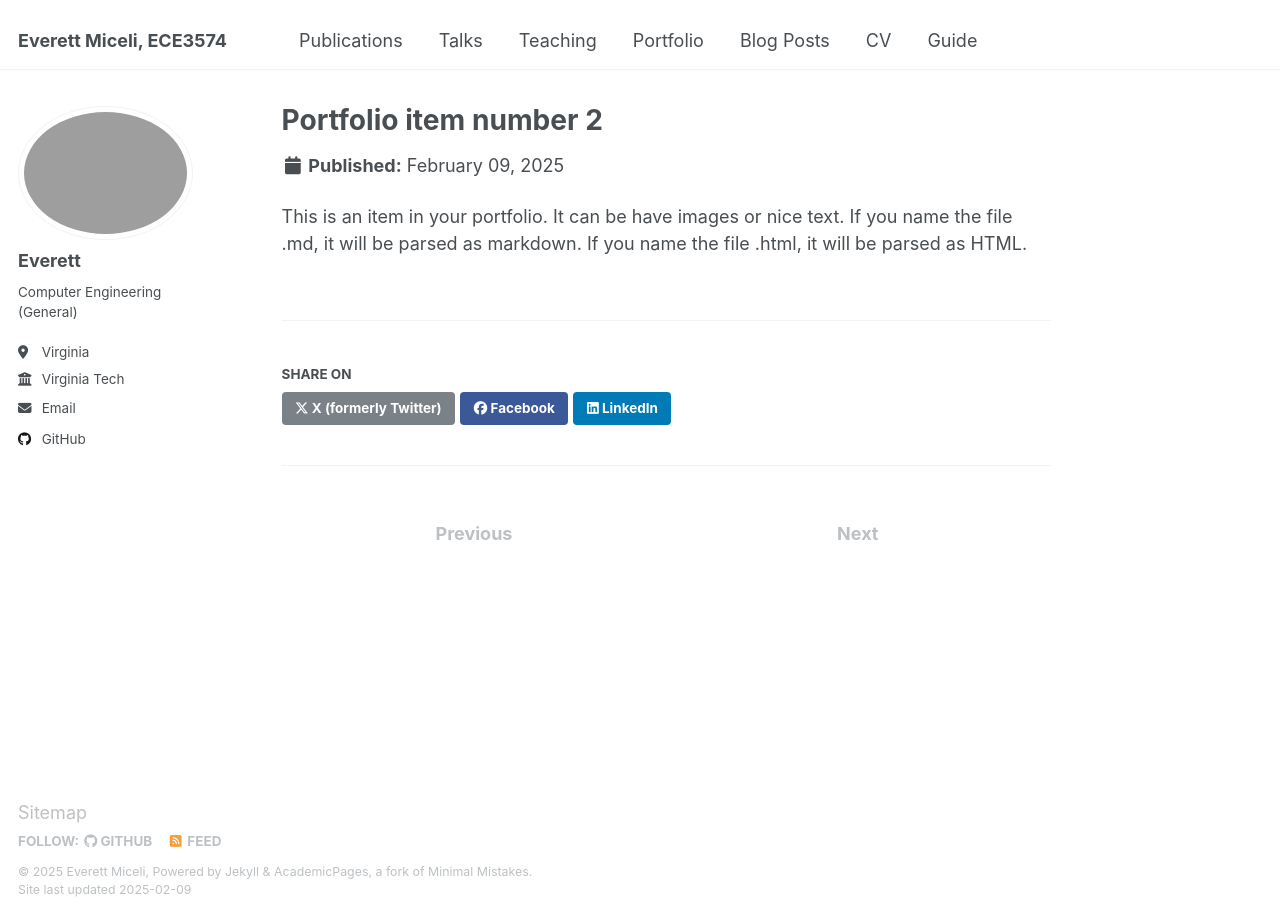
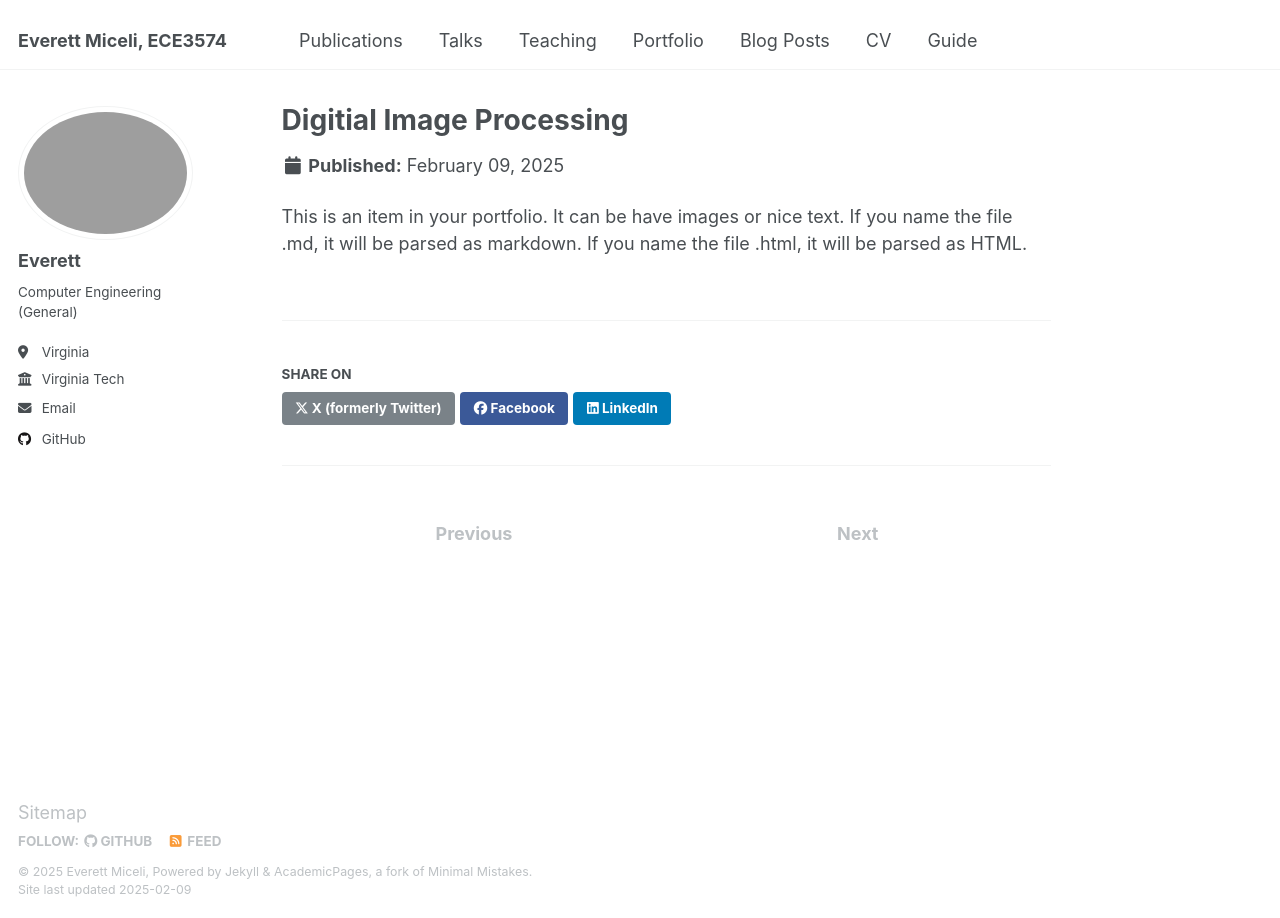
Before and after one commit to everettmiceli67/everettmiceli67.github.io, a Jekyll site: the page built from _portfolio/portfolio-2.html, in a window 1280 px wide. Built offline with Jekyll 4.4.1, drawn with Linux system fonts in a browser that asks for light colours.

Commit message:
Update portfolio-2.html

```diff
--- a/_portfolio/portfolio-2.html
+++ b/_portfolio/portfolio-2.html
@@ -1,6 +1,6 @@
 ---
-title: "Portfolio item number 2"
-excerpt: "Short description of portfolio item number 2 <br/><img src='/images/500x300.png'>"
+title: "Digitial Image Processing"
+excerpt: "Edge Detection <br/><img src='/images/cathederal.png'>"
 collection: portfolio
 ---
 
```
